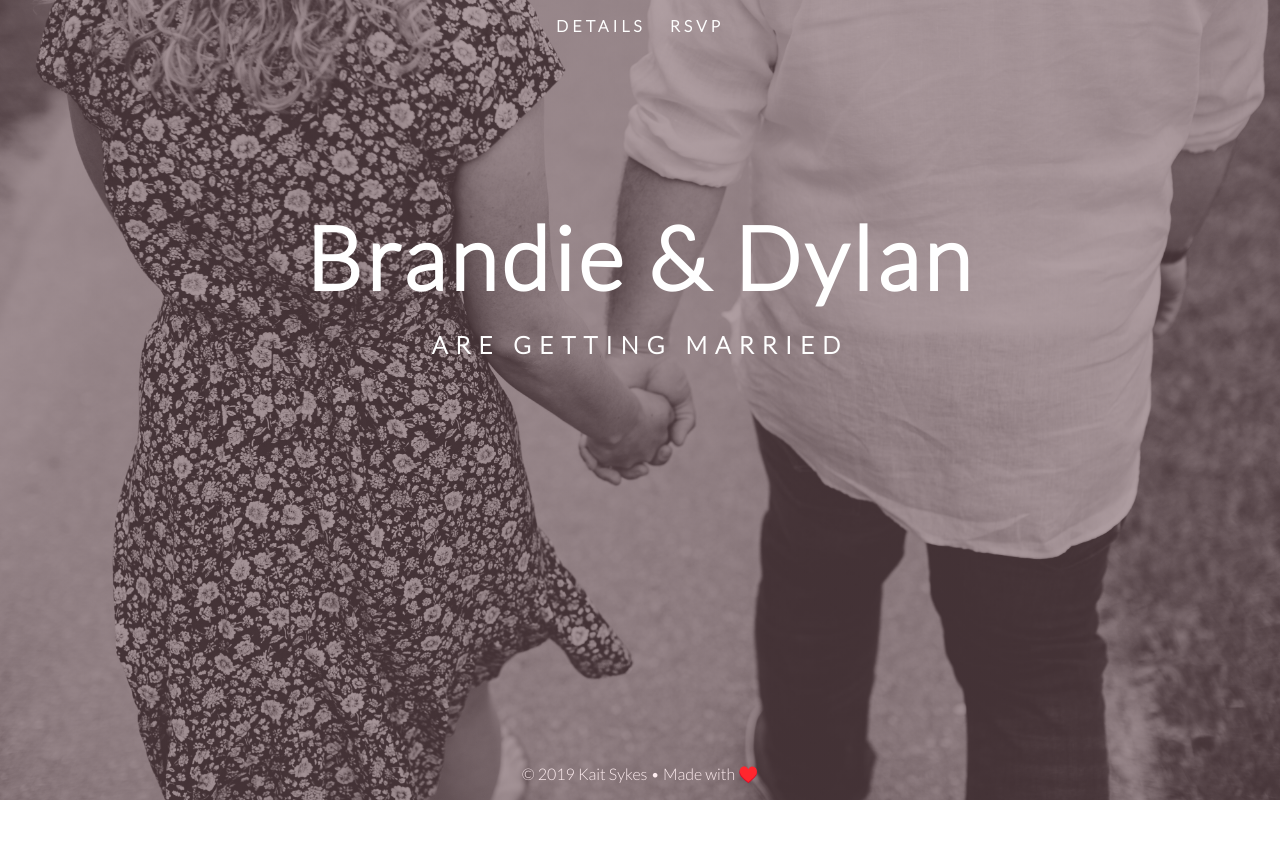
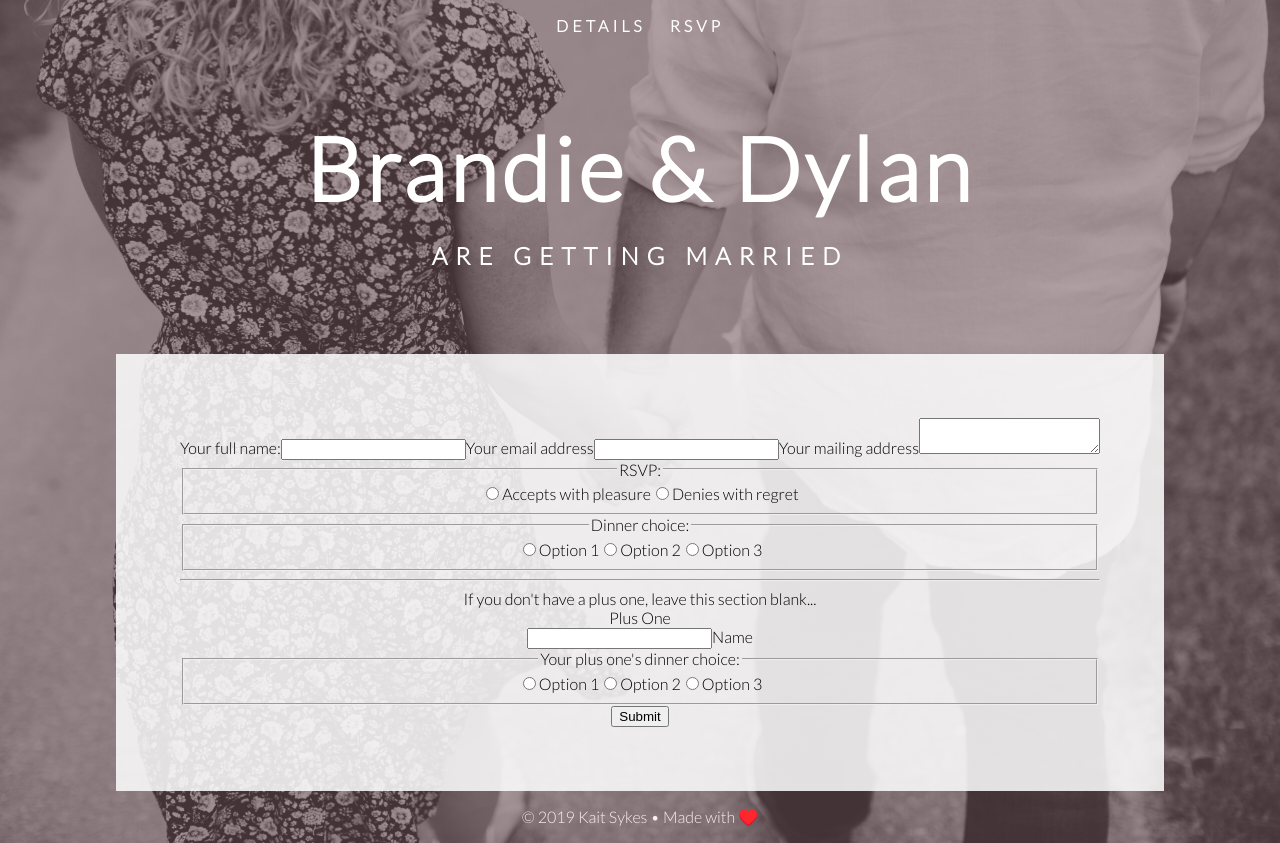
Before and after one commit to ksykes/bd-wedding, a React (Create React App) app: page /rsvp in a window 1280 px wide. Before the commit the page ends 800 px from the top, so only its background shows below. Built offline with nearby package versions, Linux system fonts and the light colour scheme.

Commit message:
rsvp form for testing

```diff
--- a/public/index.html
+++ b/public/index.html
@@ -12,6 +12,49 @@
     <noscript>
       You need to enable JavaScript to run this app.
     </noscript>
+    <!-- A little help for the Netlify post-processing bots -->
+    <form name="rsvp" netlify netlify-honeypot="bot-field" hidden>
+      <label for="name">Your full name:</label>
+      <input type="text" name="name" />
+      <label for="email">Your email address</label>
+      <input type="email" name="email" />
+      <label for="address">Your mailing address</label>
+      <textarea name="address"></textarea>
+      <fieldset>
+        <legend>RSVP:</legend>
+        <input type="radio" id="yes" name="rsvp">
+        <label for="yes">Accepts with pleasure</label>
+        <input type="radio" id="no" name="rsvp">
+        <label for="no">Denies with regret</label>
+      </fieldset>
+      <fieldset>
+        <legend>Dinner choice:</legend>
+        <input type="radio" id="one" name="dinner">
+        <label for="one">Option 1</label>
+        <input type="radio" id="two" name="dinner">
+        <label for="two">Option 2</label>
+        <input type="radio" id="three" name="dinner">
+        <label for="three">Option 3</label>
+      </fieldset>
+      <fieldset>
+        <legend>Do you have a plus one?</legend>
+        <input type="radio" id="yes" name="plusOne">
+        <label for="yes">Yes</label>
+        <input type="radio" id="no" name="plusOne">
+        <label for="no">No</label>
+      </fieldset>
+      <label for="plusOneName">Your plus one's name:</label>
+      <input type="text" name="plusOneName" />
+      <fieldset>
+        <legend>Your plus one's dinner choice:</legend>
+        <input type="radio" id="one" name="dinner">
+        <label for="one">Option 1</label>
+        <input type="radio" id="two" name="dinner">
+        <label for="two">Option 2</label>
+        <input type="radio" id="three" name="dinner">
+        <label for="three">Option 3</label>
+      </fieldset>
+    </form>
     <div id="root"></div>
   </body>
 </html>
--- a/src/components/RSVP.js
+++ b/src/components/RSVP.js
@@ -1,10 +1,74 @@
 import React, { Component } from 'react'
 
+const encode = (data) => {
+    return Object.keys(data)
+        .map(key => encodeURIComponent(key) + "=" + encodeURIComponent(data[key]))
+        .join("&");
+}
+
 class RSVP extends Component {
+    constructor(props) {
+        super(props);
+        this.state = { name: "", email: "", message: "", address: "", rsvp: "", dinner: "", plusOneName: "", plusOneDinner: "" };
+    }
+
+    handleSubmit = e => {
+        fetch("/", {
+            method: "POST",
+            headers: { "Content-Type": "application/x-www-form-urlencoded" },
+            body: encode({ "form-name": "contact", ...this.state })
+        })
+            .then(() => alert("Success!"))
+            .catch(error => alert(error));
+
+        e.preventDefault();
+    }
+
+    handleChange = e => this.setState({ [e.target.name]: e.target.value })
+
     render() {
+        const { name, email, address, rsvp, dinner, plusOneName, plusOneDinner } = this.state;
         return (
-            <section className="rsvp">
-                {/* <iframe src="https://docs.google.com/forms/d/e/1FAIpQLSdPW1829PoKd7SQlW6fIRyRhYZEnuYWcsHmjdbhls5XXuaOuQ/viewform?embedded=true" width="640" height="1164" frameBorder="0" marginHeight="0" marginWidth="0" title="RSVP">Loading...</iframe> */}
+            <section className="rsvpForm">
+                <form onSubmit={this.handleSubmit}>
+                    <label htmlFor="name">Your full name:</label>
+                    <input type="text" name="name" value={name} onChange={this.handleChange} />
+                    <label htmlFor="email">Your email address</label>
+                    <input type="email" name="email" value={email} onChange={this.handleChange} />
+                    <label htmlFor="address">Your mailing address</label>
+                    <textarea name="address" value={address} onChange={this.handleChange}></textarea>
+                    <fieldset>
+                        <legend>RSVP:</legend>
+                        <input type="radio" id="yes" name="rsvp" value={rsvp} onChange={this.handleChange} />
+                        <label htmlFor="yes">Accepts with pleasure</label>
+                        <input type="radio" id="no" name="rsvp" value={rsvp} onChange={this.handleChange} />
+                        <label htmlFor="no">Denies with regret</label>
+                    </fieldset>
+                    <fieldset>
+                        <legend>Dinner choice:</legend>
+                        <input type="radio" id="one" name="dinner" value={dinner} onChange={this.handleChange} />
+                        <label htmlFor="one">Option 1</label>
+                        <input type="radio" id="two" name="dinner" value={dinner} onChange={this.handleChange} />
+                        <label htmlFor="two">Option 2</label>
+                        <input type="radio" id="three" name="dinner" value={dinner} onChange={this.handleChange} />
+                        <label htmlFor="three">Option 3</label>
+                    </fieldset>
+                    <hr/>
+                    <p>If you don't have a plus one, leave this section blank...</p>
+                    <legend>Plus One</legend>
+                    <input type="text" name="plusOneName" value={plusOneName} onChange={this.handleChange} />
+                    <label htmlFor="plusOneName">Name</label>
+                    <fieldset>
+                        <legend>Your plus one's dinner choice:</legend>
+                        <input type="radio" id="one" name="plusOneDinner" value={plusOneDinner} onChange={this.handleChange} />
+                        <label htmlFor="one">Option 1</label>
+                        <input type="radio" id="two" name="plusOneDinner" value={plusOneDinner} onChange={this.handleChange} />
+                        <label htmlFor="two">Option 2</label>
+                        <input type="radio" id="three" name="plusOneDinner" value={plusOneDinner} onChange={this.handleChange} />
+                        <label htmlFor="three">Option 3</label>
+                    </fieldset>
+                    <button type="submit">Submit</button>
+                </form>
             </section>
         )
     }
```
